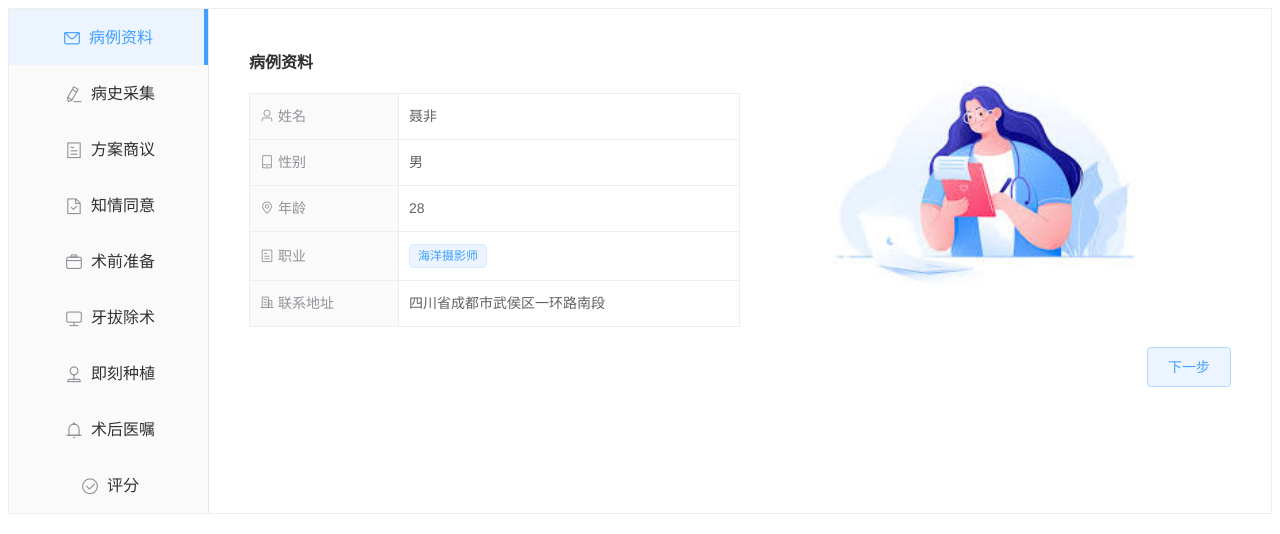
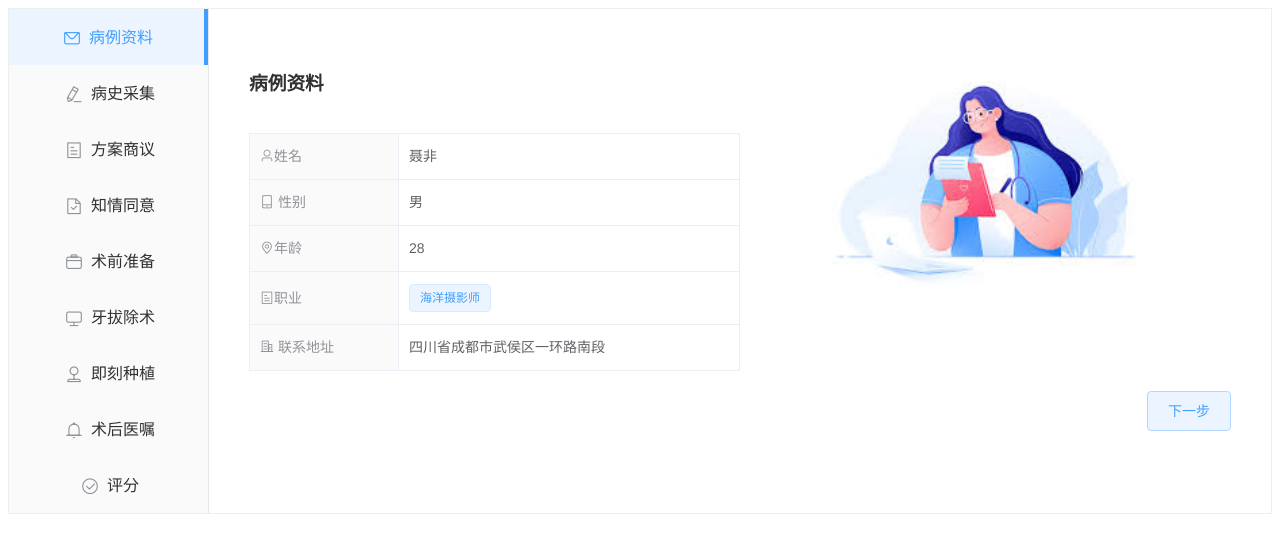
Before and after one commit to yinrouni/experiment-platform, a Vue app: page /#/test in a window 1280 px wide. Shown: the top 534 px of the page. Built offline with nearby package versions, Linux system fonts and the light colour scheme.

Commit message:
style: font size

```diff
--- a/src/components/Profile.vue
+++ b/src/components/Profile.vue
@@ -4,40 +4,43 @@
 <el-row >
   <el-col :span="12">
      <el-descriptions class="margin-top" title="病例资料" :column="1" border>
+       <div slot="title">
+         <h3> 病例资料</h3>
+       </div>
     <el-descriptions-item>
       <template slot="label">
         <i class="el-icon-user"></i>
-        姓名
+        <span class="text">姓名</span>
       </template>
-      聂非
+     <span class="text"> 聂非</span>
     </el-descriptions-item>
     <el-descriptions-item>
       <template slot="label">
         <i class="el-icon-mobile-phone"></i>
-        性别
+       <span class="text"> 性别</span>
       </template>
-      男
+      <span class="text">男</span>
     </el-descriptions-item>
     <el-descriptions-item>
       <template slot="label">
         <i class="el-icon-location-outline"></i>
-        年龄
+        <span class="text">年龄</span>
       </template>
-      28
+     <span class="text"> 28</span>
     </el-descriptions-item>
     <el-descriptions-item>
       <template slot="label">
         <i class="el-icon-tickets"></i>
-        职业
+        <span class="text">职业</span>
       </template>
-      <el-tag size="small">海洋摄影师</el-tag>
+      <el-tag size="medium">海洋摄影师</el-tag>
     </el-descriptions-item>
     <el-descriptions-item>
       <template slot="label">
         <i class="el-icon-office-building"></i>
-        联系地址
+       <span class="text"> 联系地址</span>
       </template>
-      四川省成都市武侯区一环路南段
+     <span class="text"> 四川省成都市武侯区一环路南段</span>
     </el-descriptions-item>
   </el-descriptions>
 
@@ -73,4 +76,9 @@ export default {
   img{
     width: 350px;
   }
+  .el-descriptions__title{
+    font-size: 18px;
+  }
+
+
 </style>
```
